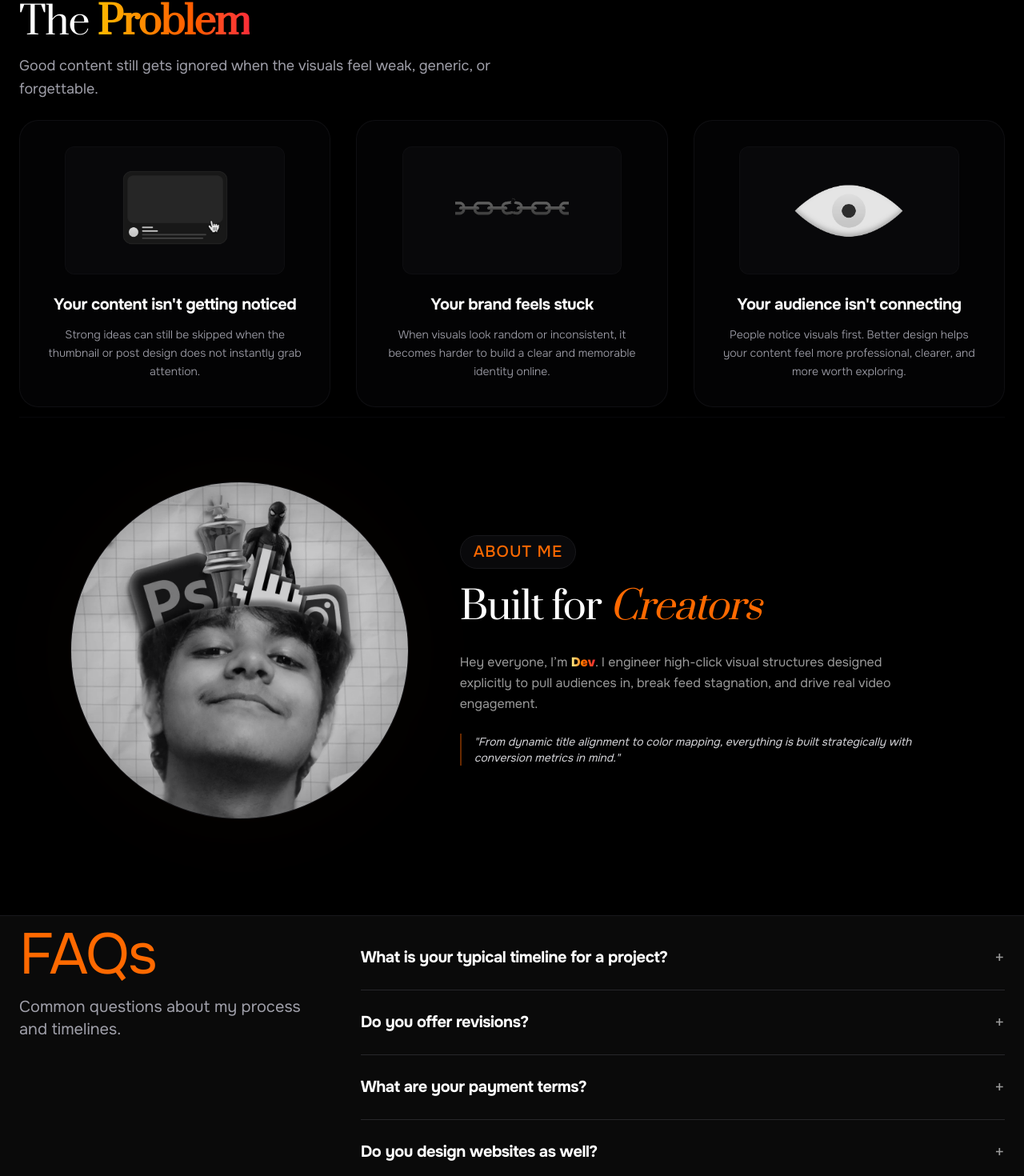
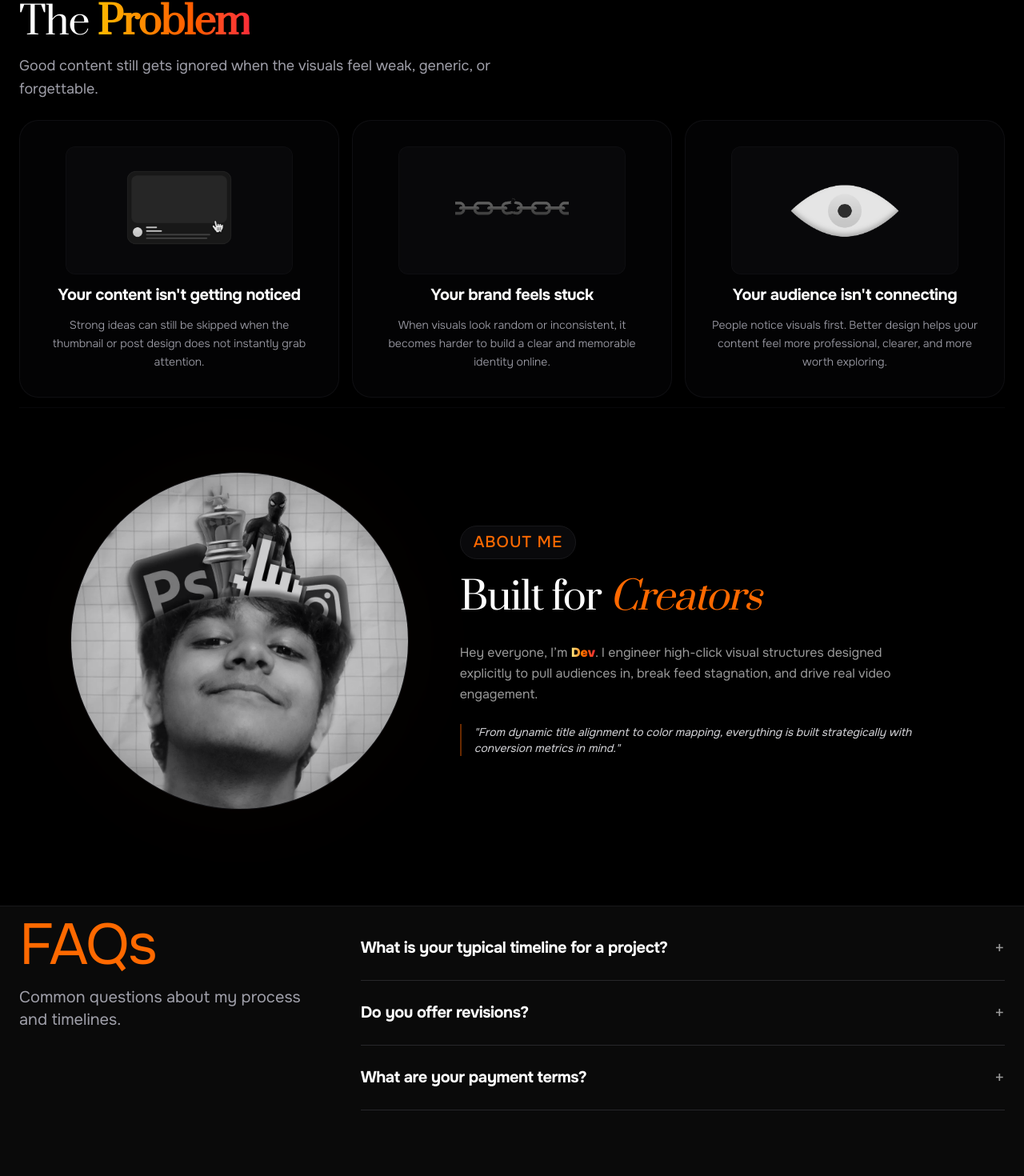
Before and after one commit to arpan1109/design-portfolio, a React (Vite) app in the folder portfolio/: page / in a window 1280 px wide. Shown: the part 2622-4092 px from the top of the page at 80% size. Built offline with nearby package versions, Linux system fonts and the light colour scheme.

Commit message:
fixing navbar

```diff
--- a/portfolio/src/components/About.jsx
+++ b/portfolio/src/components/About.jsx
@@ -360,11 +360,11 @@ export default function About() {
             </div>
 
             {/* 3-Column Grid for Problems */}
-            <div className="grid grid-cols-1 md:grid-cols-3 gap-8">
+            <div className="grid grid-cols-1 md:grid-cols-3 gap-4">
               {problems.map((item, index) => (
                 <div
                   key={index}
-                  className="bg-zinc-950/40 border border-zinc-900/60 rounded-3xl p-8 flex items-center justify-center flex-col gap-6 group hover:border-zinc-800 transition-colors shadow-xl"
+                  className="bg-zinc-950/40 border border-zinc-900/60 rounded-3xl p-8 flex items-center justify-center flex-col gap-3 group hover:border-zinc-800 transition-colors shadow-xl"
                 >
                   <div className="w-[85%] flex items-center justify-center h-40 bg-zinc-950 border border-zinc-900/40 rounded-xl overflow-hidden relative">
                     <img
--- a/portfolio/src/components/Footer.jsx
+++ b/portfolio/src/components/Footer.jsx
@@ -52,11 +52,6 @@ export default function Footer() {
       question: "What are your payment terms?",
       answer:
         "I request a 50% deposit upfront, and the remaining 50% is due upon completion of the project.",
-    },
-    {
-      question: "Do you design websites as well?",
-      answer:
-        "Yes! I build custom, high-performance web experiences using React and Tailwind CSS.",
     },
   ];
 
--- a/portfolio/src/components/Works.jsx
+++ b/portfolio/src/components/Works.jsx
@@ -132,7 +132,7 @@ export default function AllWork() {
 
           {/* --- THE FIX: Optimized Responsive Grid System --- */}
           {/* Changed gap-8 to gap-3 on mobile to prevent squishing cards */}
-          <div className="grid grid-cols-2 lg:grid-cols-3 gap-3 sm:gap-6 md:gap-8">
+          <div className="grid grid-cols-2 lg:grid-cols-3 gap-3 sm:gap-3 md:gap-8">
             {allProjects.map((project, index) => (
               <div
                 key={index}
@@ -141,7 +141,7 @@ export default function AllWork() {
               >
                 {/* Asset Box */}
                 {/* Changed mb-5 to mb-3 on mobile */}
-                <div className="w-full aspect-video bg-zinc-900/40 rounded-xl sm:rounded-2xl overflow-hidden border border-zinc-900 relative flex items-center justify-center mb-3 sm:mb-5">
+                <div className="w-full aspect-video bg-zinc-900/40 rounded-xl sm:rounded-2xl overflow-hidden border border-zinc-900 relative flex items-center justify-center mb-3 sm:mb-2">
                   <img
                     src={project.image}
                     alt={project.title}
```
